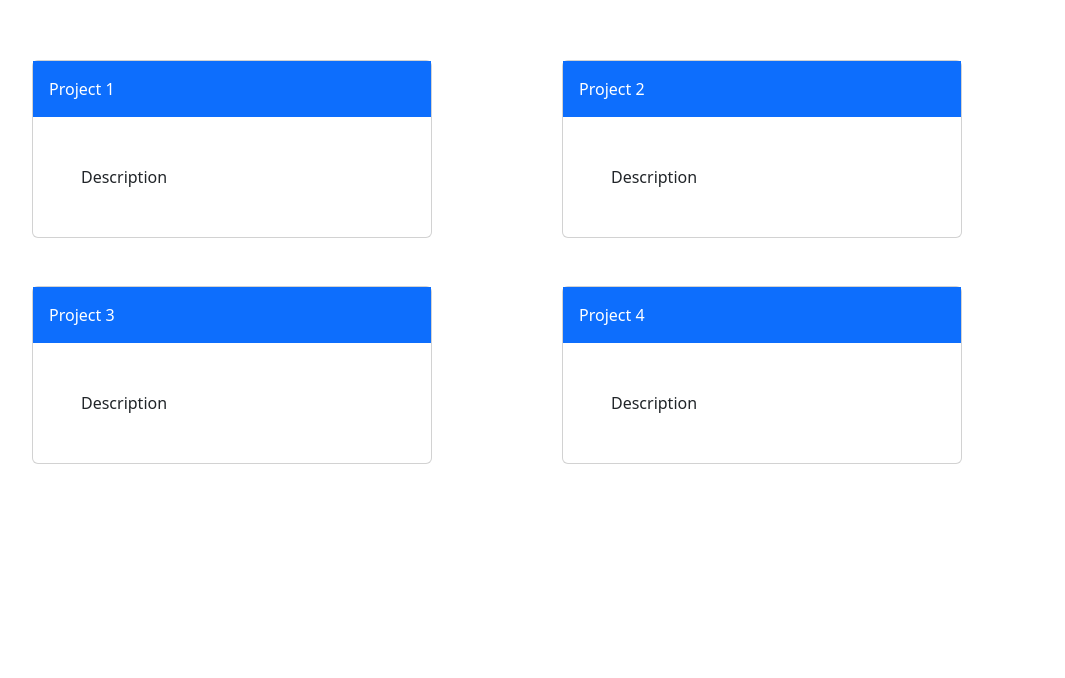
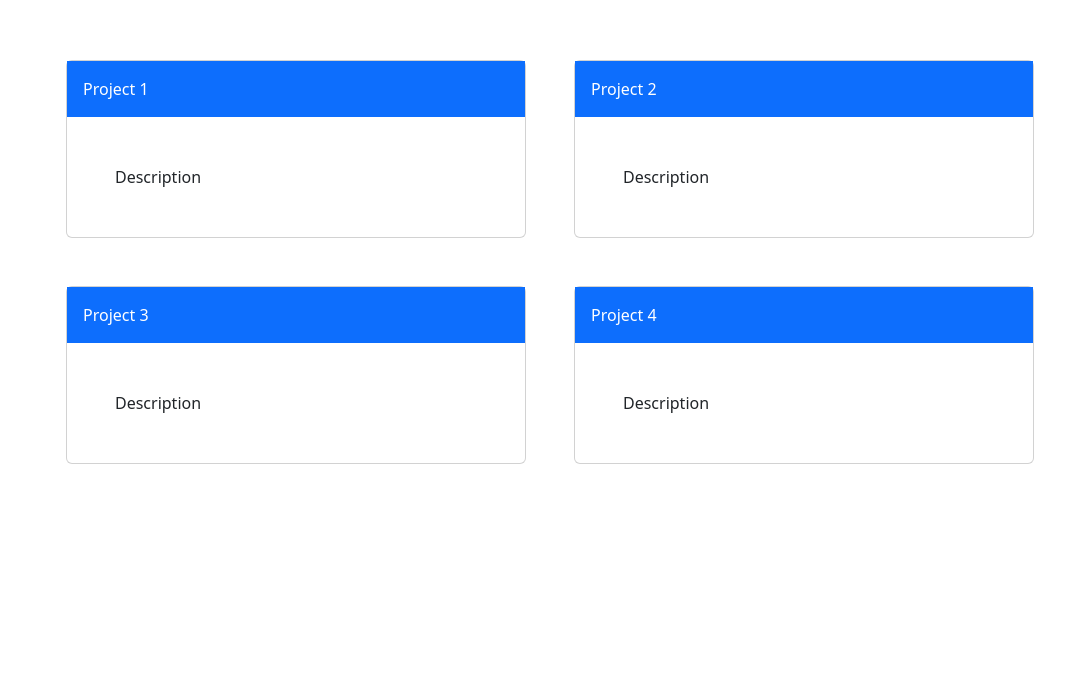
Before and after one commit to breakthegreat/portofolio, a website: page index.html in a window 1280 px wide. Shown: the part 1142-1820 px from the top of the page, without its empty margins (90-1155 px from the left). Drawn offline with nearby package versions, Linux system fonts and the light colour scheme.

Commit message:
fixed some stuff

```diff
--- a/index.html
+++ b/index.html
@@ -82,8 +82,8 @@
         </div>
 
 
-        <div class="row row-cols-2 mx-1 gy-5" id="projects">
-            <div class="col-4 offset-1">
+        <div class="row row-cols-1 row-cols-lg-2  mx-1 gy-5 gx-5" id="projects">
+            <div class="col-lg-6 col-md-6">
                 <div class="card ">
                     <div class="card-body text-bg-primary">Project 1
                     </div>
@@ -93,7 +93,7 @@
                 </div>
 
             </div>
-            <div class="col-4 offset-1">
+            <div class="col-lg-6 col-md-6">
                 <div class="card ">
                     <div class="card-body text-bg-primary">Project 2
                     </div>
@@ -103,7 +103,7 @@
                 </div>
 
             </div>
-            <div class="col-4 offset-1">
+            <div class="col-lg-6 col-md-6">
                 <div class="card ">
                     <div class="card-body text-bg-primary">Project 3
                     </div>
@@ -113,7 +113,7 @@
                 </div>
 
             </div>
-            <div class="col-4 offset-1">
+            <div class="col-lg-6 col-md-6">
                 <div class="card ">
                     <div class="card-body text-bg-primary">Project 4
                     </div>
--- a/styles.css
+++ b/styles.css
@@ -39,6 +39,8 @@ p {
 }
 
 #projects {
+    padding-left: 10%;
+    padding-right: 10%;
     padding-bottom: 100vh;
 
 
```
